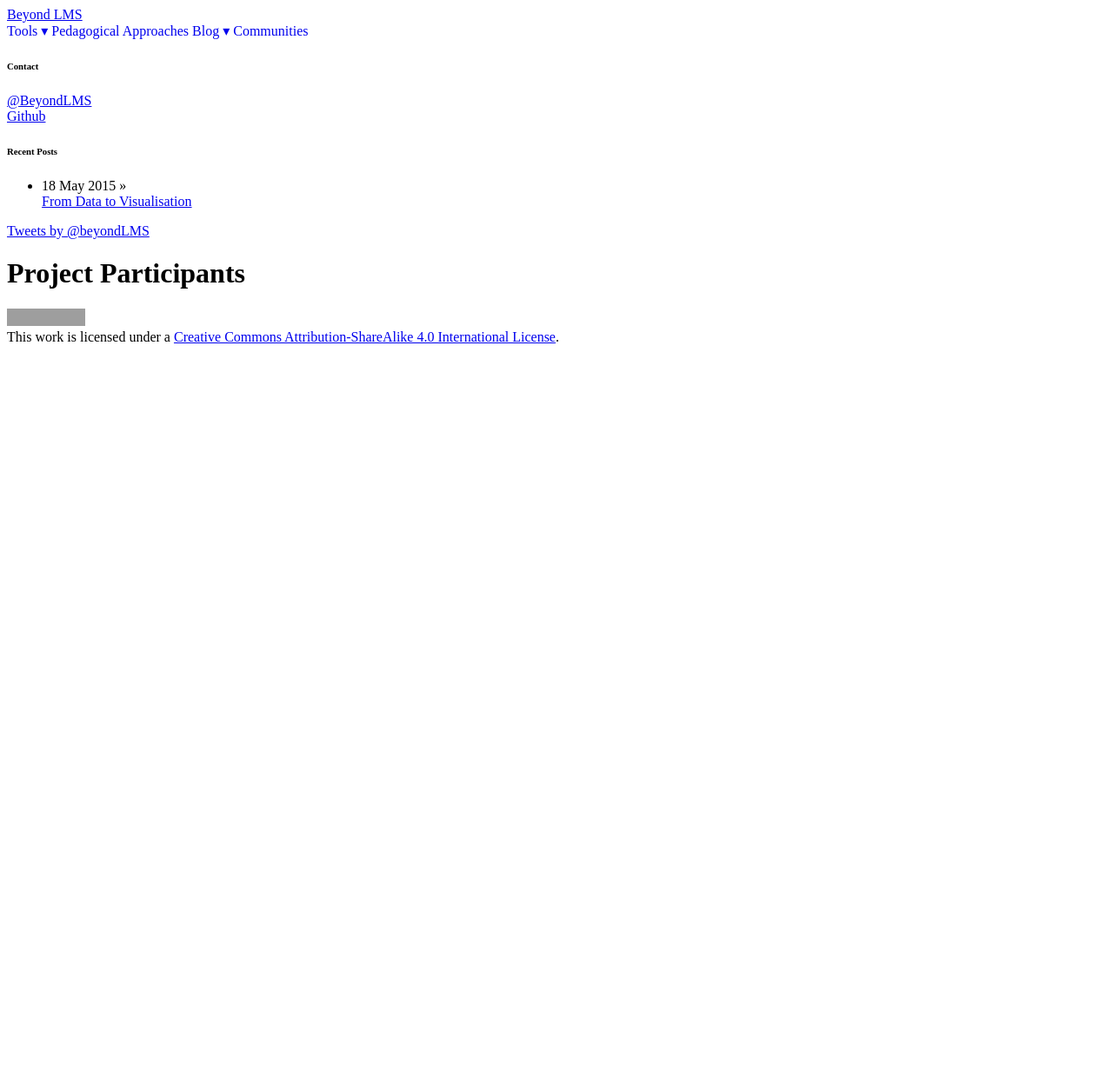
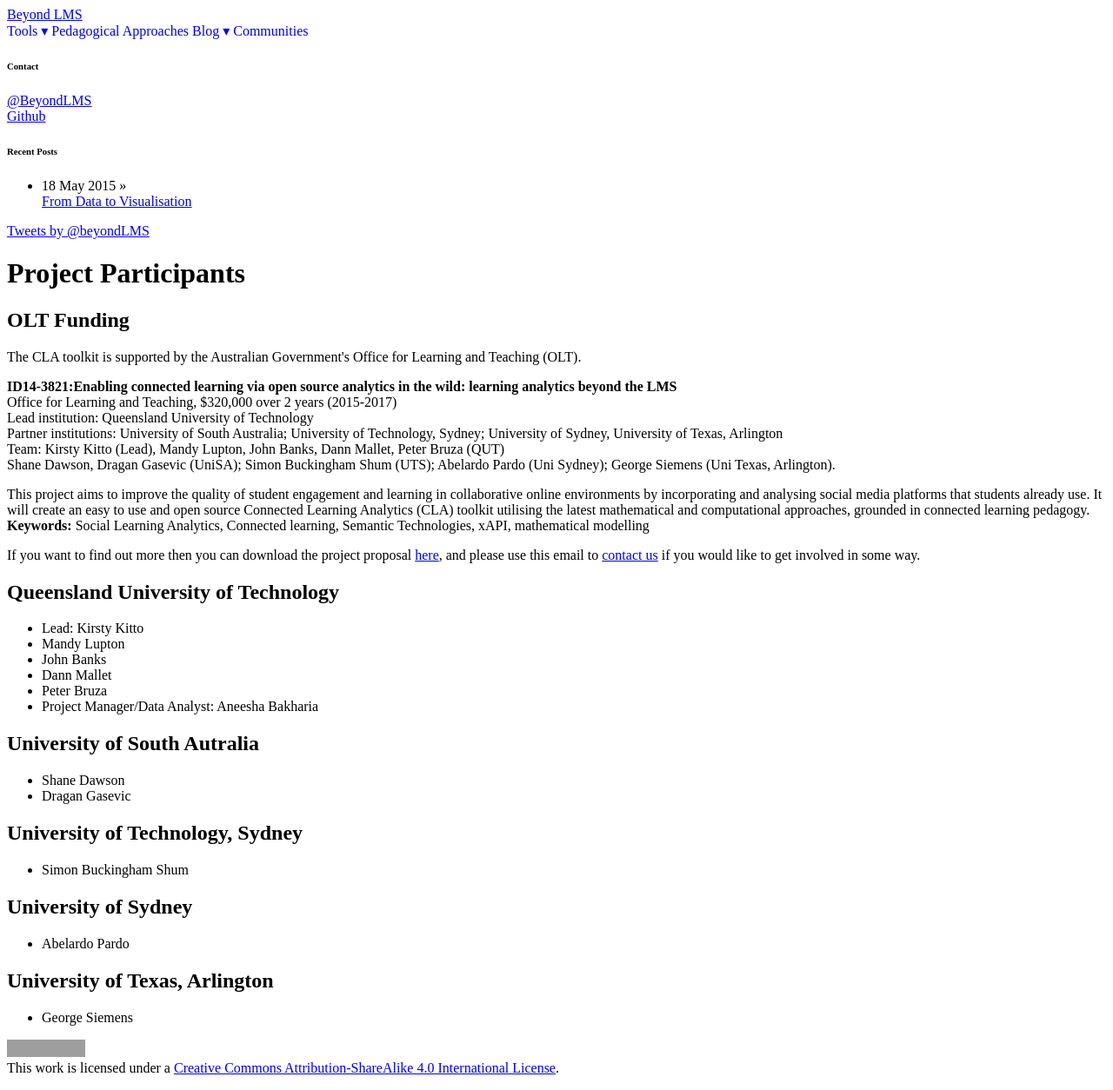
Before and after one commit to kirstykitto/beyondLMS, a Jekyll site: the page built from pages/OLTparticipants.md, in a window 1280 px wide. Shown: the whole page at 87% size. Built offline with Jekyll 4.4.1, drawn with Linux system fonts in a browser that asks for light colours; comment, search, counter and statistics services are not loaded; before the commit the page ends 900 px from its top, so only the background shows below that; grey boxes are pictures that could not be loaded.

Commit message:
added project participants list

```diff
--- a/pages/OLTparticipants.md
+++ b/pages/OLTparticipants.md
@@ -4,3 +4,47 @@ title: "Project Participants"
 description: ""
 ---
 {% include JB/setup %}
+
+<h2>OLT Funding</h2>
+<p>The CLA toolkit is supported by the Australian Government's Office for Learning and Teaching (OLT).
+	<p><b>ID14-3821:Enabling connected learning via open source analytics in the wild: learning analytics beyond the LMS</b><br>
+			Office for Learning and Teaching, $320,000 over 2 years (2015-2017)<br>
+			Lead institution: Queensland University of Technology<br>
+			Partner institutions: University of South Australia; University of Technology, Sydney; University of Sydney, University of Texas, Arlington<br>
+			Team: Kirsty Kitto (Lead), Mandy Lupton, John Banks, Dann Mallet, Peter Bruza (QUT)<br>
+			Shane Dawson, Dragan Gasevic (UniSA); Simon Buckingham Shum (UTS); Abelardo Pardo (Uni Sydney); George Siemens (Uni Texas, Arlington).
+	<p>
+		This project aims to improve the quality of student engagement and learning in collaborative online environments by incorporating and analysing social media platforms that students already use. It will create an easy to use and open source Connected Learning Analytics (CLA) toolkit utilising the latest mathematical and computational approaches, grounded in connected learning pedagogy.
+		<br>
+		<b>Keywords:</b> Social Learning Analytics, Connected learning, Semantic Technologies, xAPI, mathematical modelling
+	</p>
+	<p>
+		If you want to find out more then you can download the project proposal <a href="../assets/papers/prop.id.qut.kitto.2014-front.pdf">here</a>, and please use this email to <a href="mailto:CLAtoolkitemail">contact us</a> if you would like to get involved in some way.
+	</p>
+
+	<h2>Queensland University of Technology</h2>
+	<ul>
+		<li>Lead: Kirsty Kitto</li>
+		<li>Mandy Lupton</li>
+		<li>John Banks</li>
+		<li>Dann Mallet</li>
+		<li>Peter Bruza</li>
+		<li>Project Manager/Data Analyst: Aneesha Bakharia</li>
+	</ul>
+	<h2>University of South Autralia</h2>
+	<ul>
+		<li>Shane Dawson</li>
+		<li>Dragan Gasevic</li>
+	</ul>
+	<h2>University of Technology, Sydney</h2>
+	<ul>
+		<li>Simon Buckingham Shum</li>
+	</ul>
+	<h2>University of Sydney</h2>
+	<ul>
+		<li>Abelardo Pardo</li>
+	</ul>
+	<h2>University of Texas, Arlington</h2>
+	<ul>
+		<li>George Siemens</li>
+	</ul>
```
Also changed, not shown: pages/clatoolkit.md (+2 -14 lines).
